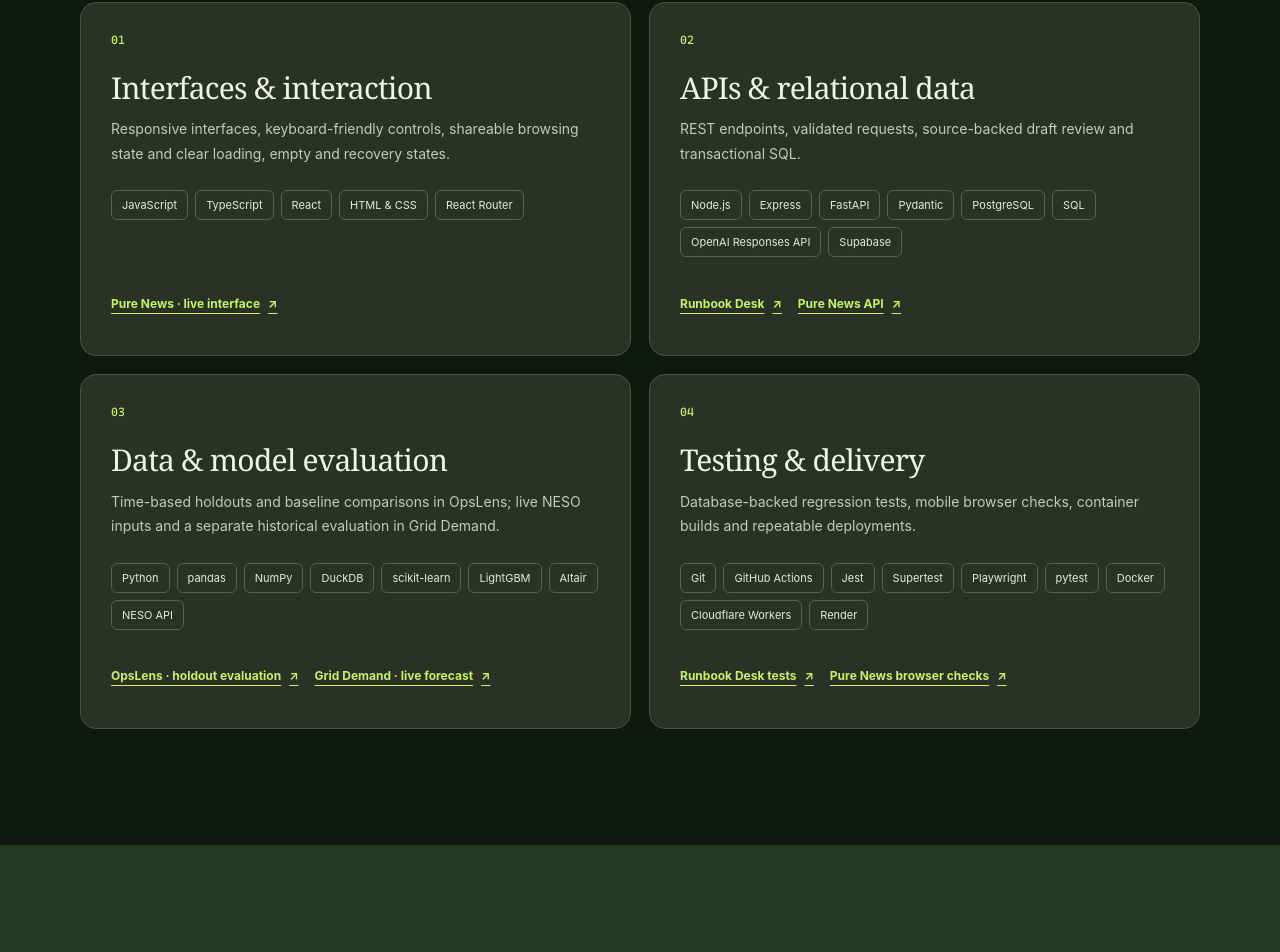
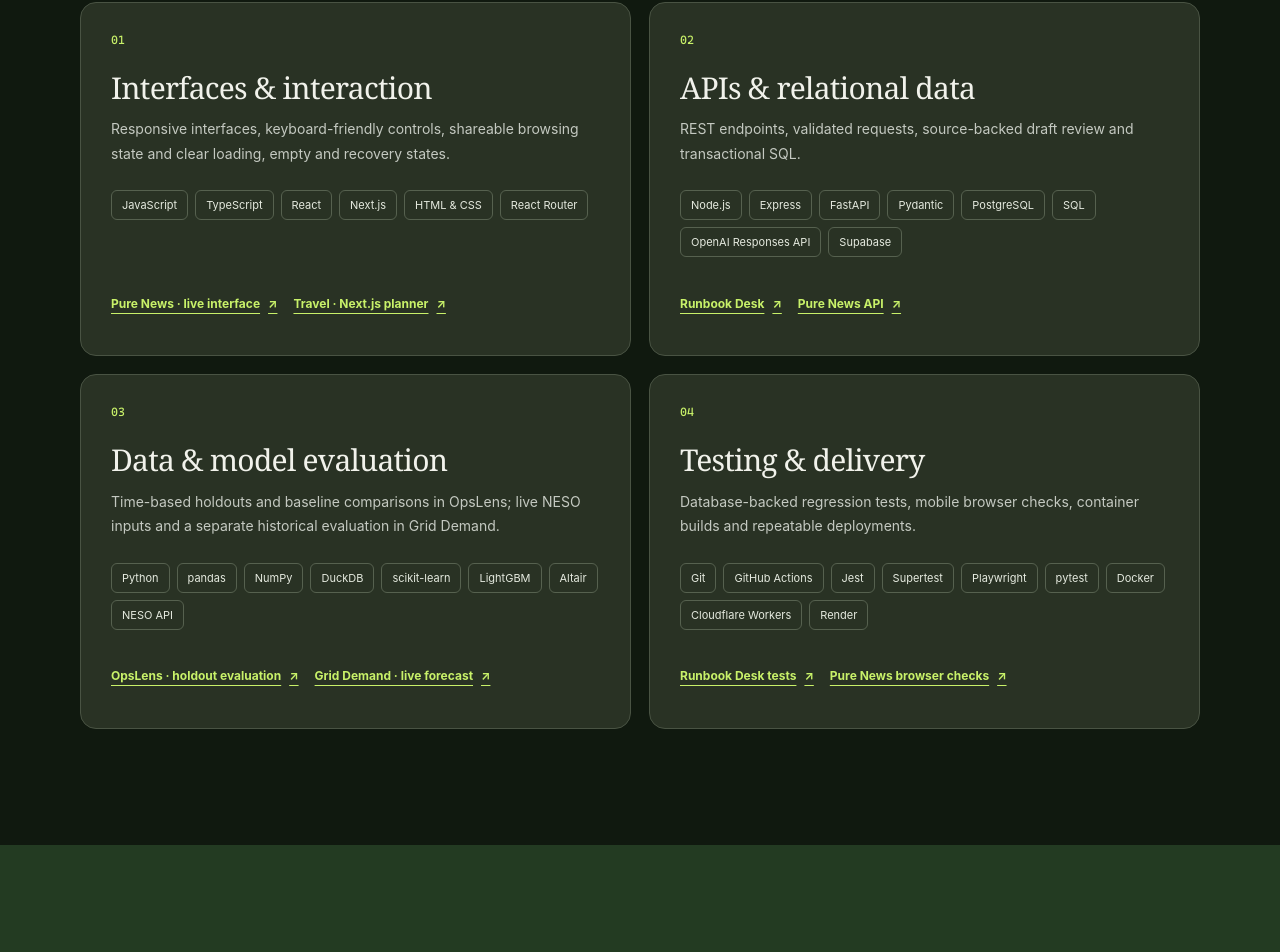
Before and after one commit to s7a7ic-37/portfolio, a React (Vite) app: page / in a window 1280 px wide. Shown: the part 4516-5468 px from the top of the page. Built offline with nearby package versions, Linux system fonts and the light colour scheme.

Commit message:
Link Next.js skills to the working travel planner

```diff
--- a/src/components/Skills.tsx
+++ b/src/components/Skills.tsx
@@ -2,8 +2,8 @@ const capabilities = [
   {
     number: "01", title: "Interfaces & interaction",
     description: "Responsive interfaces, keyboard-friendly controls, shareable browsing state and clear loading, empty and recovery states.",
-    tools: ["JavaScript", "TypeScript", "React", "HTML & CSS", "React Router"],
-    evidence: [{ label: "Pure News · live interface", href: "https://news.artemislab.co.uk/" }],
+    tools: ["JavaScript", "TypeScript", "React", "Next.js", "HTML & CSS", "React Router"],
+    evidence: [{ label: "Pure News · live interface", href: "https://news.artemislab.co.uk/" }, { label: "Travel · Next.js planner", href: "https://travel.artemislab.co.uk/demo/" }],
   },
   {
     number: "02", title: "APIs & relational data",
```
